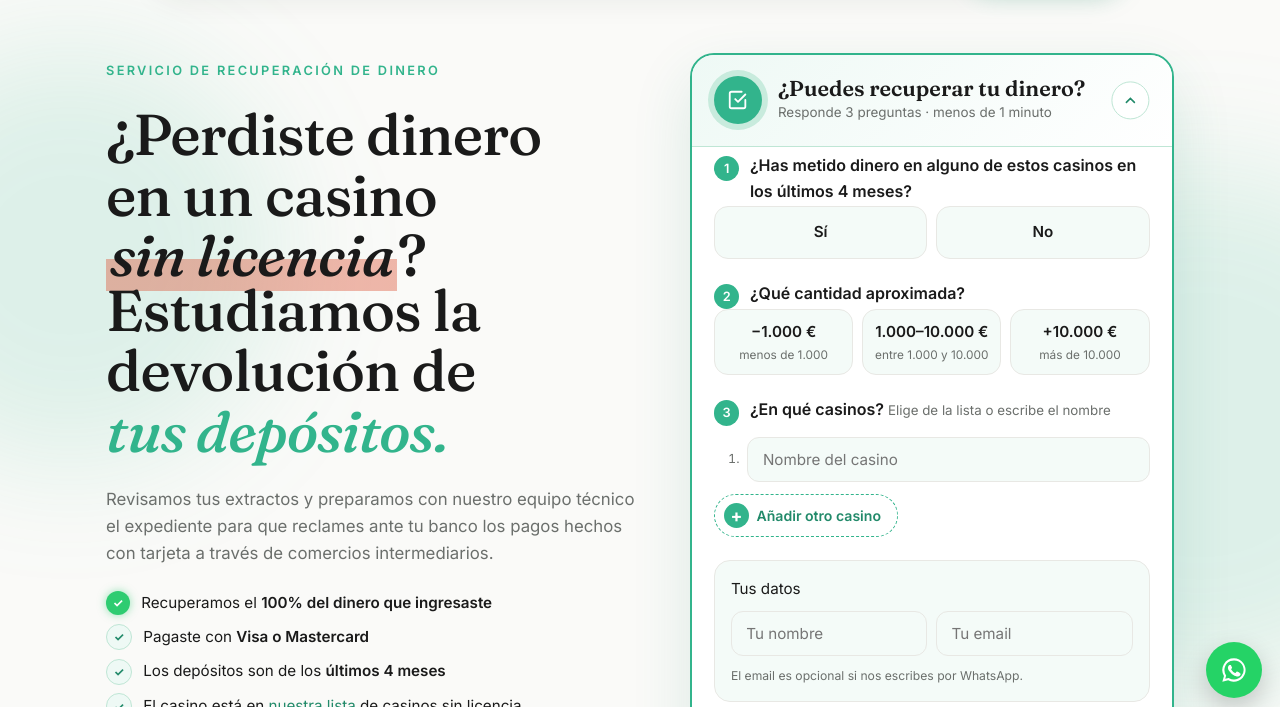
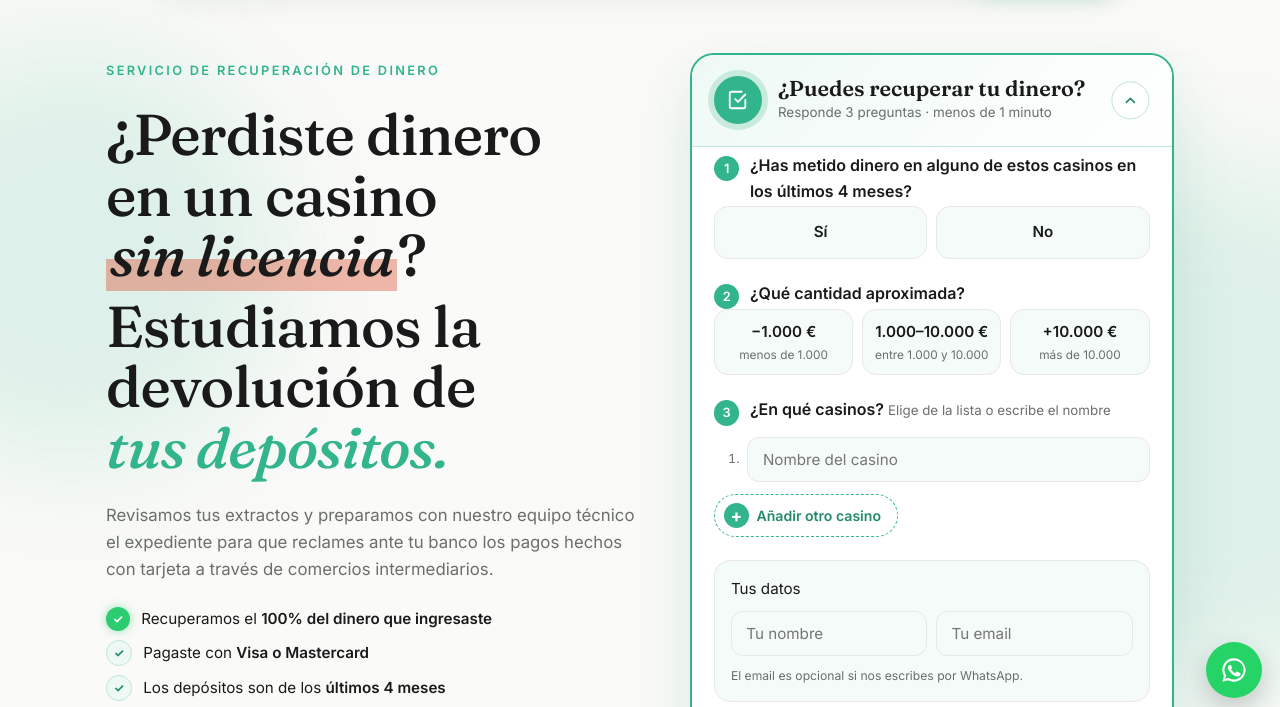
Before and after one commit to Equilibratucamino/etc-reclamaciones, a plain HTML site: page index.html in a window 1280 px wide. Shown: the part 84-791 px from the top of the page. Drawn offline with Linux system fonts and the light colour scheme.

Commit message:
hero: add margin between sin licencia and Estudiamos la línea
Co-Authored-By: Claude Sonnet 4.6 <noreply@anthropic.com>

```diff
--- a/index.html
+++ b/index.html
@@ -295,7 +295,7 @@ footer .links{display:flex;gap:1.2rem;flex-wrap:wrap;margin-bottom:1rem}
   <div class="wrap hero-grid">
     <div class="hero-copy">
       <p style="font-family:var(--f-body);font-size:.8rem;font-weight:600;letter-spacing:.18em;text-transform:uppercase;color:var(--green);margin:0">Servicio de recuperación de dinero</p>
-      <h1>¿Perdiste dinero en un casino <span class="hl" style="background:linear-gradient(transparent 55%,rgba(220,80,50,.4) 55%)">sin licencia</span>?<span style="display:block;margin-top:-.1em">Estudiamos la devolución de <span class="gi">tus depósitos.</span></span></h1>
+      <h1>¿Perdiste dinero en un casino <span class="hl" style="background:linear-gradient(transparent 55%,rgba(220,80,50,.4) 55%)">sin licencia</span>?<span style="display:block;margin-top:.18em">Estudiamos la devolución de <span class="gi">tus depósitos.</span></span></h1>
       <p class="lead">Revisamos tus extractos y preparamos con nuestro equipo técnico el expediente para que reclames ante tu banco los pagos hechos con tarjeta a través de comercios intermediarios.</p>
       <ul class="checks">
         <li><span>Recuperamos el <b>100% del dinero que ingresaste</b></span></li>
```
